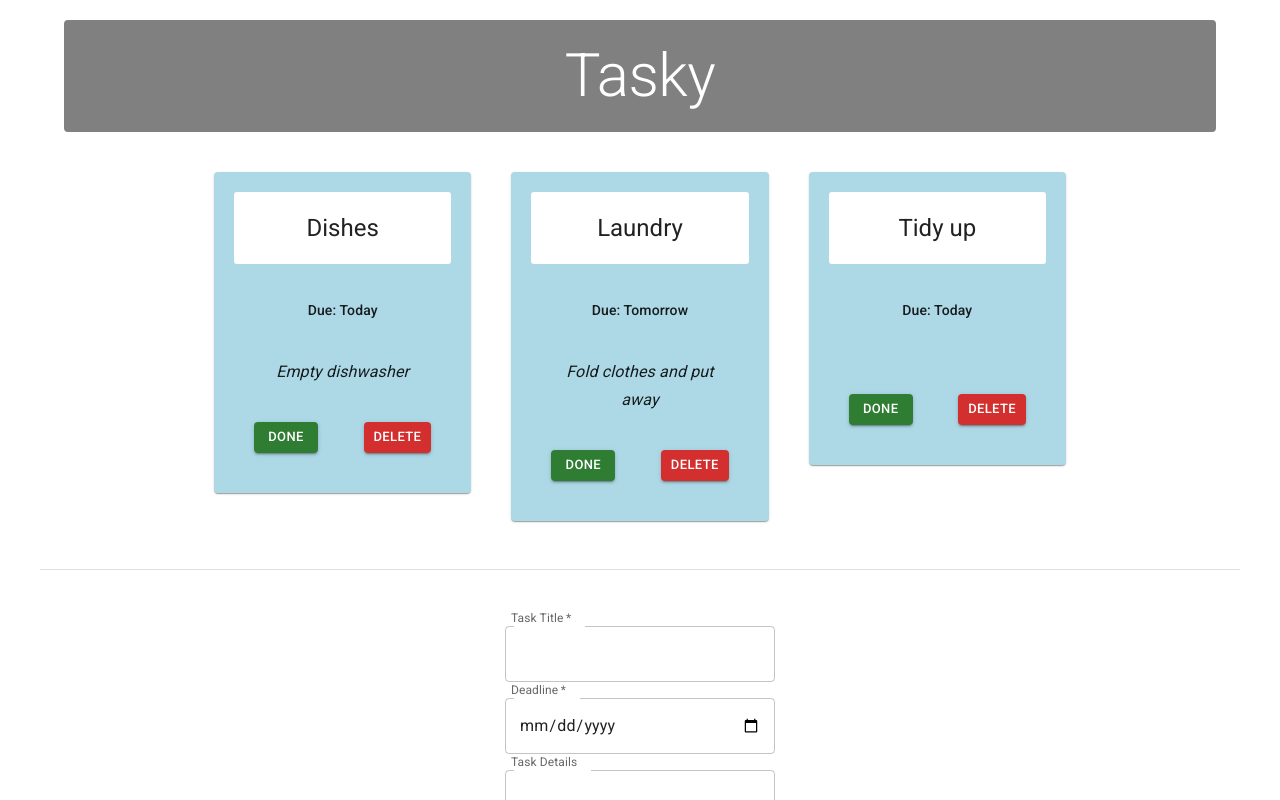
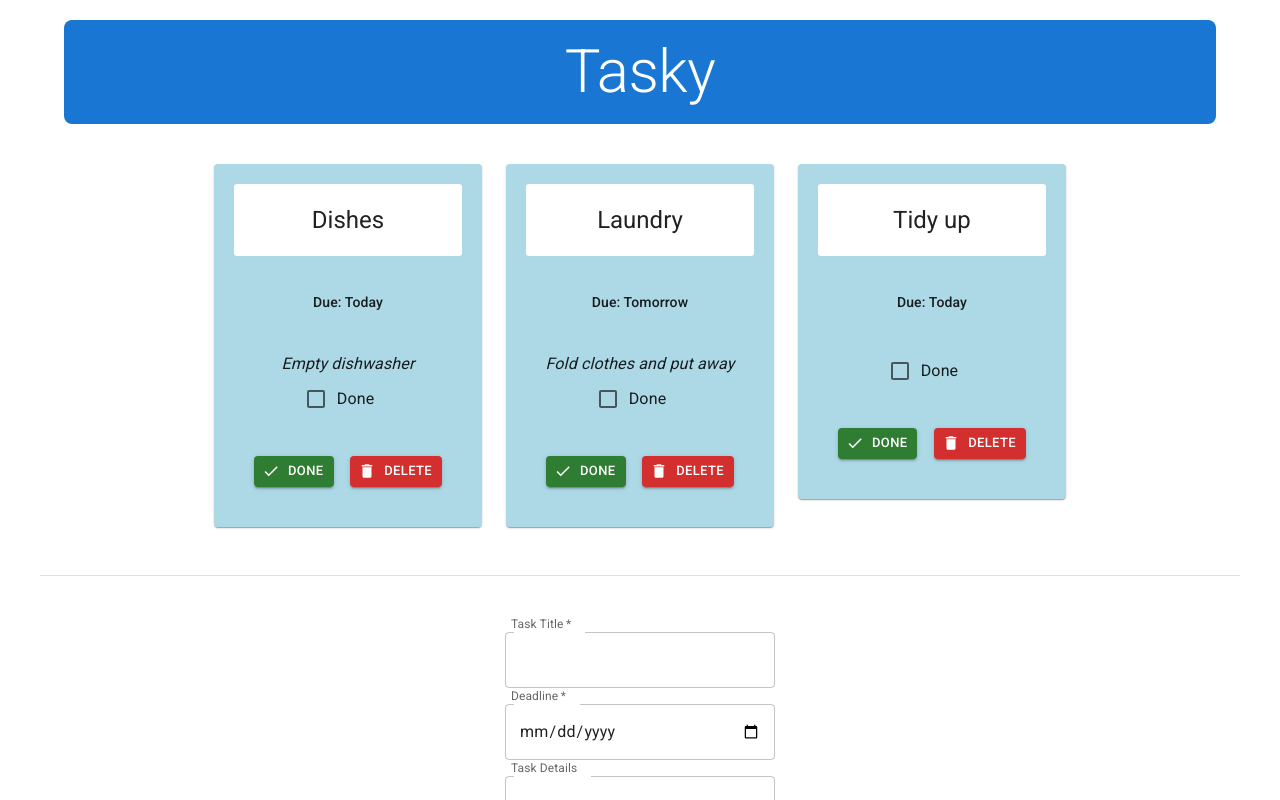
Before and after one commit to RostyslavNorman/react-basics-labs, a React (Vite) app in the folder tasky/: page / in a window 1280 px wide. Shown: the top 800 px of the page. Built offline with nearby package versions, Linux system fonts and the light colour scheme.

Commit message:
Tasky Lab 3 Exercises done

```diff
--- a/tasky/src/App.jsx
+++ b/tasky/src/App.jsx
@@ -6,6 +6,7 @@ import { v4 as uuidv4 } from 'uuid';
 import Typography from '@mui/material/Typography';
 import Container from '@mui/material/Container';
 import Grid from '@mui/material/Grid';
+
 
 
 
@@ -85,12 +86,13 @@ function App() {
           align="center"
           gutterBottom
           sx={{
-            backgroundColor: 'gray',
+            backgroundColor: 'primary.main',
             textAlign: 'center',
             color: 'white',
             padding: '20px',
             margin: '20px 0 40px 0',
-            borderRadius: '4px'
+            borderRadius: '8px',
+            p: 2
           }}
         >
           Tasky
@@ -102,7 +104,7 @@ function App() {
       <Container maxWidth="md" component="main">
         <Grid
           container
-          spacing={5}
+          spacing={3}
           sx={{
             justifyContent: "center"
           }}
--- a/tasky/src/components/Form.jsx
+++ b/tasky/src/components/Form.jsx
@@ -1,6 +1,7 @@
 import Box from '@mui/material/Box';
 import TextField from '@mui/material/TextField';
 import Button from '@mui/material/Button';
+import AddIcon from '@mui/icons-material/Add';
 
 
 
@@ -52,6 +53,7 @@ const AddTaskForm = (props) => {
                     type="submit"
                     variant="contained"
                     color="primary"
+                    startIcon={<AddIcon />}
                     sx={{
                         m: 1,
                         p: 1,
--- a/tasky/src/components/Task.jsx
+++ b/tasky/src/components/Task.jsx
@@ -6,6 +6,10 @@ import CardContent from '@mui/material/CardContent';
 import CardHeader from '@mui/material/CardHeader';
 import Grid from '@mui/material/Grid';
 import Typography from '@mui/material/Typography';
+import CheckIcon from '@mui/icons-material/Check';
+import DeleteIcon from '@mui/icons-material/Delete';
+import Checkbox from '@mui/material/Checkbox';
+import FormControlLabel from '@mui/material/FormControlLabel';
 
 
 
@@ -15,7 +19,7 @@ const Task = (props) => {
     return (
         <Grid
             key={props.id}
-            size={{ xs: 12, md: 4 }}
+            size={{ xs: 12,  sm: 6, md: 4 }}
         >
             <Card
                 sx={{
@@ -60,6 +64,19 @@ const Task = (props) => {
                     >
                         {props.description}
                     </Typography>
+                    <Box sx={{display:'flex', justifyContent:'center'}}>
+                    <FormControlLabel
+                        control={
+                            <Checkbox
+                                checked={props.done}
+                                onChange={props.markDone}
+                                color="success"
+                            />
+                        }
+                        label="Done"
+                    />
+                    </Box>
+
                 </CardContent>
 
                 <CardActions
@@ -72,6 +89,7 @@ const Task = (props) => {
                         variant="contained"
                         size="small"
                         color="success"
+                        startIcon={<CheckIcon />}
                         onClick={props.markDone}
                     >
                         Done
@@ -81,6 +99,7 @@ const Task = (props) => {
                         variant="contained"
                         size="small"
                         color="error"
+                        startIcon={<DeleteIcon />}
                         onClick={props.deleteTask}
                     >
                         Delete
```
